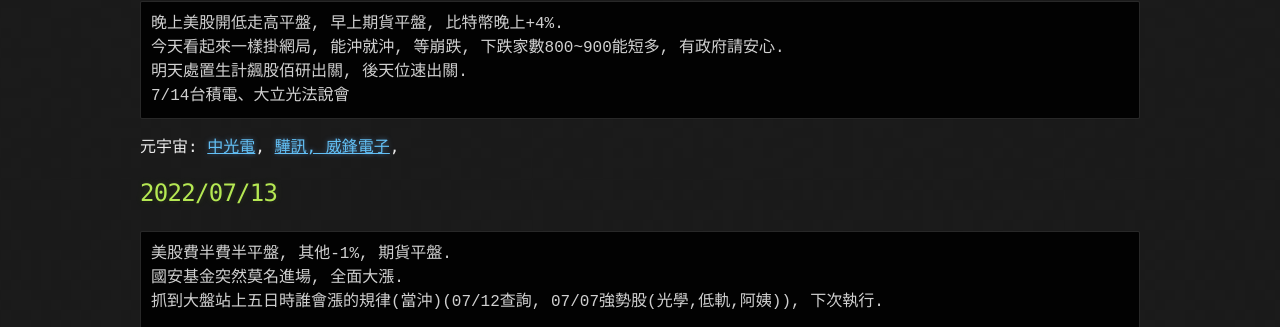
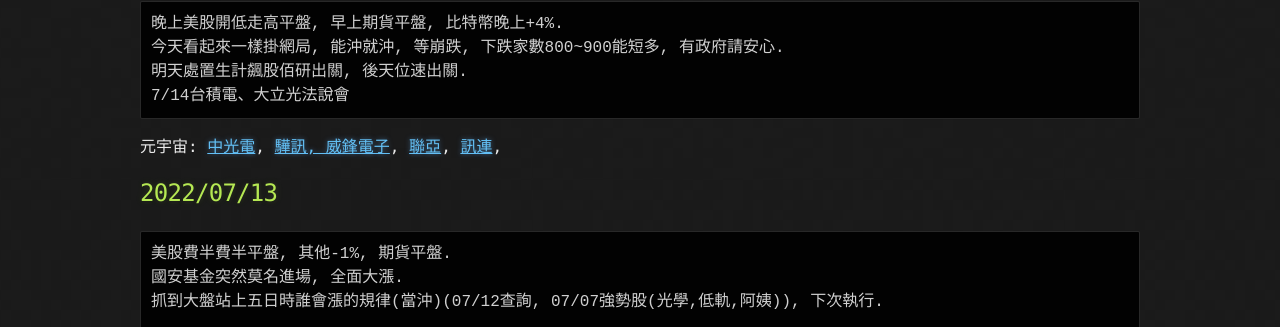
Before and after one commit to lepg5487/Stock_God, a Jekyll site: the page built from index.md, in a window 1280 px wide and 900 px high. Shown: the part 353-680 px from the top of the window. Built offline with Jekyll 4.4.1, drawn with Linux system fonts in a browser that asks for light colours; our own code applies the rules of GitHub Pages for plain Markdown files.

Commit message:
Update index.md

````diff
--- a/index.md
+++ b/index.md
@@ -10,7 +10,7 @@
 明天處置生計飆股佰研出關, 後天位速出關.
 7/14台積電、大立光法說會
 ```
-元宇宙: [中光電](https://news.cnyes.com/news/id/4750311?exp=a), [驊訊, 威鋒電子](https://news.cnyes.com/news/id/4750279?exp=a),
+元宇宙: [中光電](https://news.cnyes.com/news/id/4750311?exp=a), [驊訊, 威鋒電子](https://news.cnyes.com/news/id/4750279?exp=a), [聯亞](https://news.cnyes.com/news/id/4751268?exp=a), [訊連](https://news.cnyes.com/news/id/4753861?exp=a),
 
 ## 2022/07/13
 ```
````
